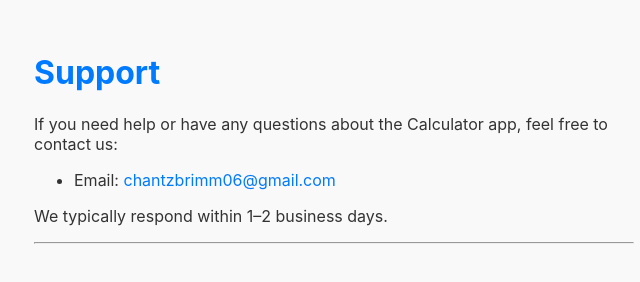
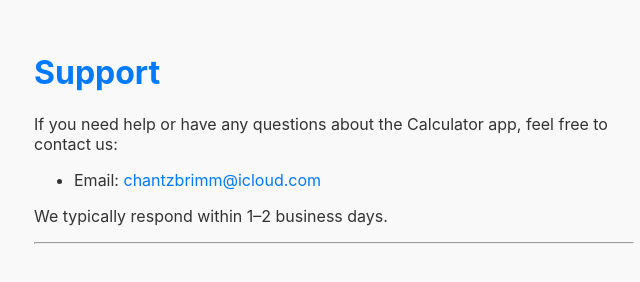
Before and after one commit to ChantzBrimm-Developer/Support, a plain HTML site: page index.html in a window 1280 px wide. Shown: the full height of the page, 306-946 px from the left. Drawn offline with Linux system fonts and the light colour scheme.

Commit message:
Update index.html

```diff
--- a/index.html
+++ b/index.html
@@ -28,7 +28,7 @@
     <h1>Support</h1>
     <p>If you need help or have any questions about the Calculator app, feel free to contact us:</p>
     <ul>
-      <li>Email: <a href="mailto:chantzbrimm06@gmail.com">chantzbrimm06@gmail.com</a></li>
+      <li>Email: <a href="mailto:chantzbrimm@icloud.com">chantzbrimm@icloud.com</a></li>
     </ul>
     <p>We typically respond within 1–2 business days.</p>
     <hr>
```
